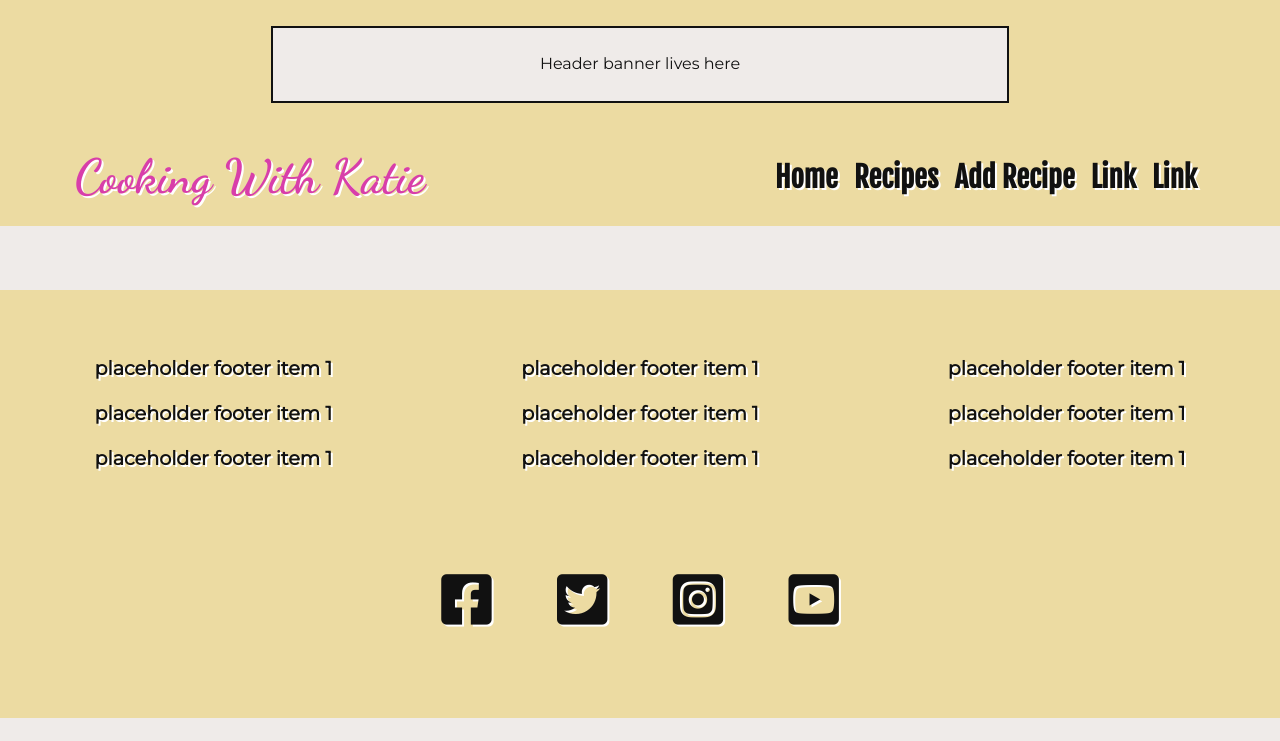
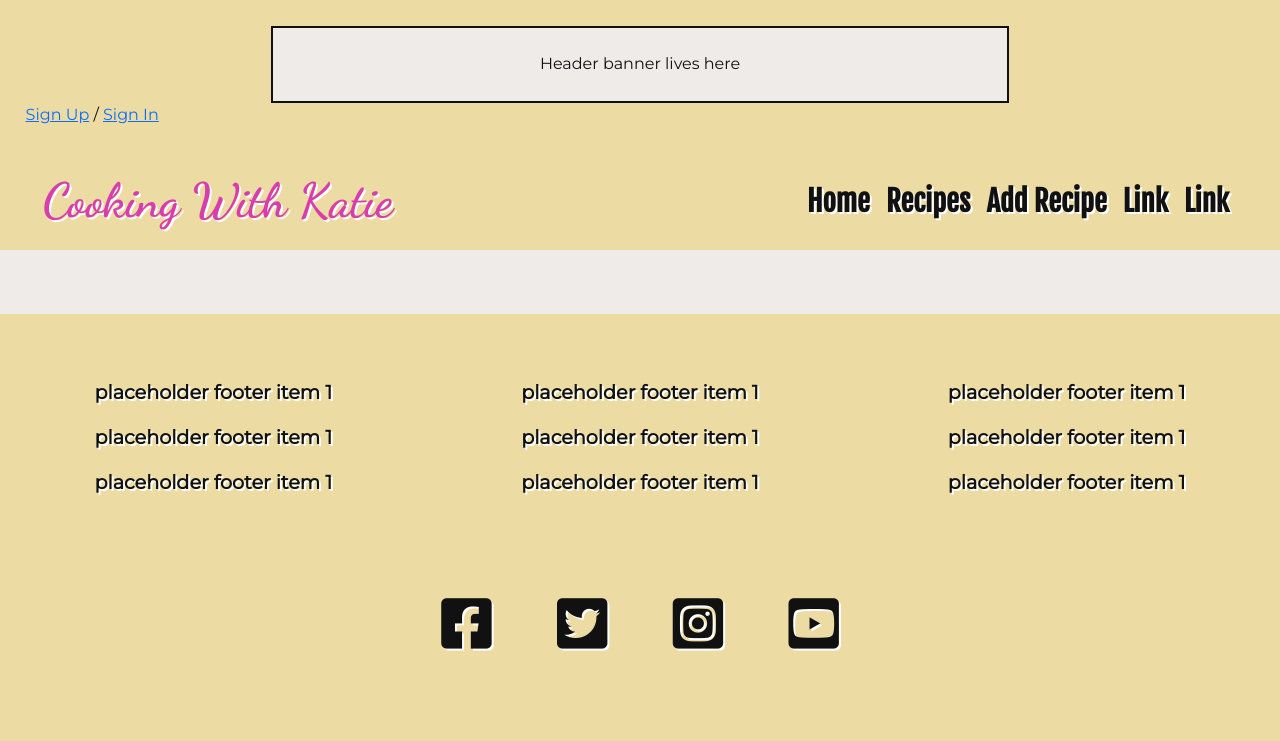
Before and after one commit to nickassafkirk/cooking-with-katie, a Flask app: page / in a window 1280 px wide. Shown: the top 741 px of the page. Run offline with Flask 2, Linux system fonts and the light colour scheme; some libraries are stand-ins or nearby versions.

Commit message:
Add link to sign/up page

```diff
--- a/templates/base.html
+++ b/templates/base.html
@@ -22,6 +22,9 @@
             <div class="banner__inner text-center">
                 Header banner lives here
             </div>
+            <div class="login__mini">
+                <a href="{{ url_for('sign_up') }}">Sign Up</a> / <a href="#">Sign In</a>
+            </div>
         </div>
         <!-- Navbar -->
         <nav class="navbar navbar-expand-md navbar-custom">
@@ -32,6 +35,8 @@
                     aria-label="Toggle navigation">
                     <span><i class="fas fa-bars"></i></span>
                 </a>
+            </div>
+            <div class="container-fluid">
                 <div class="collapse navbar-collapse" id="navbarTogglerDemo01">
 
                     <ul class="navbar-nav">
```
